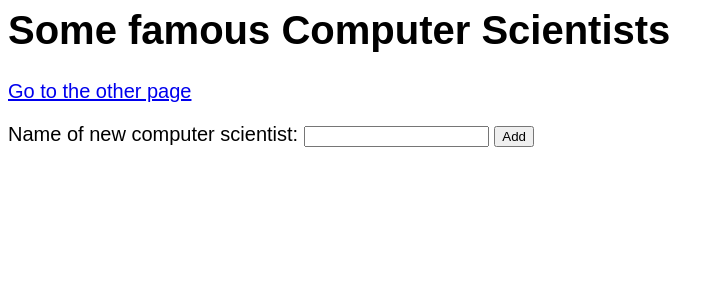
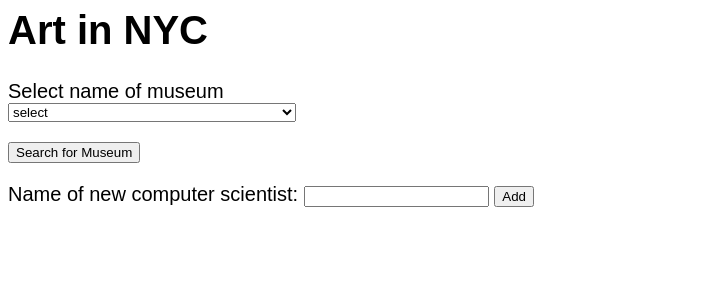
Before and after one commit to rose-huang/w4111-proj1-artdb, a Flask app: template templates/index.html in a window 1280 px wide. Shown: the top 300 px of the page, without its empty margins (0-724 px from the left). Run offline with Flask 2, Linux system fonts and the light colour scheme; the template is opened without the code that fills it, so the values that code supplies are empty; parts of the project's set-up code (start-up, migrations or seed data) failed here and were passed over.

Commit message:
Front end changes

```diff
--- a/server.py
+++ b/server.py
@@ -41,16 +41,18 @@ DATABASEURI = "postgresql://rh2805:8420@35.227.79.146/proj1part2"
 # This line creates a database engine that knows how to connect to the URI above.
 #
 engine = create_engine(DATABASEURI)
-
+conn = engine.connect();
 #
 # Example of running queries in your database
 # Note that this will probably not work if you already have a table named 'test' in your database, containing meaningful data. This is only an example showing you how to run queries in your database using SQLAlchemy.
-#
-engine.execute("""CREATE TABLE IF NOT EXISTS test (
-  id serial,
-  name text
-);""")
-engine.execute("""INSERT INTO test(name) VALUES ('grace hopper'), ('alan turing'), ('ada lovelace');""")
+
+
+
+#engine.execute("""CREATE TABLE IF NOT EXISTS test (
+#  id serial,
+#  name text
+#);""")
+#engine.execute("""INSERT INTO test(name) VALUES ('grace hopper'), ('alan turing'), ('ada lovelace');""")
 
 
 @app.before_request
@@ -113,10 +115,10 @@ def index():
   #
   # example of a database query
   #
-  cursor = g.conn.execute("SELECT name FROM test")
+  cursor = g.conn.execute("SELECT artwork_id FROM artworks_is_at")
   names = []
   for result in cursor:
-    names.append(result['name'])  # can also be accessed using result[0]
+    names.append(result['artwork_id'])  # can also be accessed using result[0]
   cursor.close()
 
   #
@@ -162,9 +164,23 @@ def index():
 # Notice that the function name is another() rather than index()
 # The functions for each app.route need to have different names
 #
-@app.route('/another')
-def another():
-  return render_template("another.html")
+
+
+#@app.route('/another')
+#def another():
+#  return render_template("another.html")
+
+#@app.route('/newuser')
+#def newuser():
+#  return render_template("newuser.html")
+
+
+@app.route('/recommendmuseum',methods = ['POST'])
+def recommendmuseum():
+  museumname = request.form.get('get_museumname')
+
+
+
 
 
 # Example of adding new data to the database
--- a/templates/index.html
+++ b/templates/index.html
@@ -8,16 +8,36 @@
 
 
 <body>
-  <h1>Some famous Computer Scientists</h1>
-  <div>{{data}}</div>
+  <h1>Art in NYC</h1>
+  <!--<div>{{data}}</div>
 
   <div>
     {% for n in data %}
     <div>{{n}}</div>
     {% endfor %}
-  </div>
+  </div>-->
 
-<p><a href="another">Go to the other page</a></p>
+<form method="POST" action="/recommendmuseum">
+  <p>Select name of museum<br>
+  <select name="get_museumname">
+  <option value="all" selected>select</option>
+  <option value="The Metropolitan Museum of Art">The Metropolitan Museum of Art</option>
+  <option value="Museum of Modern Art">Museum of Modern Art</option>
+  <option value="Whitney Museum of American Art">Whitney Museum of American Art</option>
+  <option value="Solomon R. Guggenheim Museum">Solomon R. Guggenheim Museum</option>
+  <option value="The Morgan Library & Museum">The Morgan Library & Museum</option>
+  <option value="Brooklyn Museum">Brooklyn Museum</option>
+  <option value="Cooper Hewitt, Smithsonian Design Museum">Cooper Hewitt, Smithsonian Design Museum</option>
+  <option value="The Frick Collection">The Frick Collection</option>
+  <option value="The Jewish Museum">The Jewish Museum</option>
+  <option value="American Folk Art Museum">American Folk Art Museum</option>
+  <br></select></p>
+
+  <input type="submit" value="Search for Museum">
+</form>
+
+
+<!--<p><a href="another">Go to the other page</a></p>-->
 
 <form method="POST" action="/add">
 <p>Name of new computer scientist: <input type="text" name="name"> <input type="submit" value="Add"></p>
```
